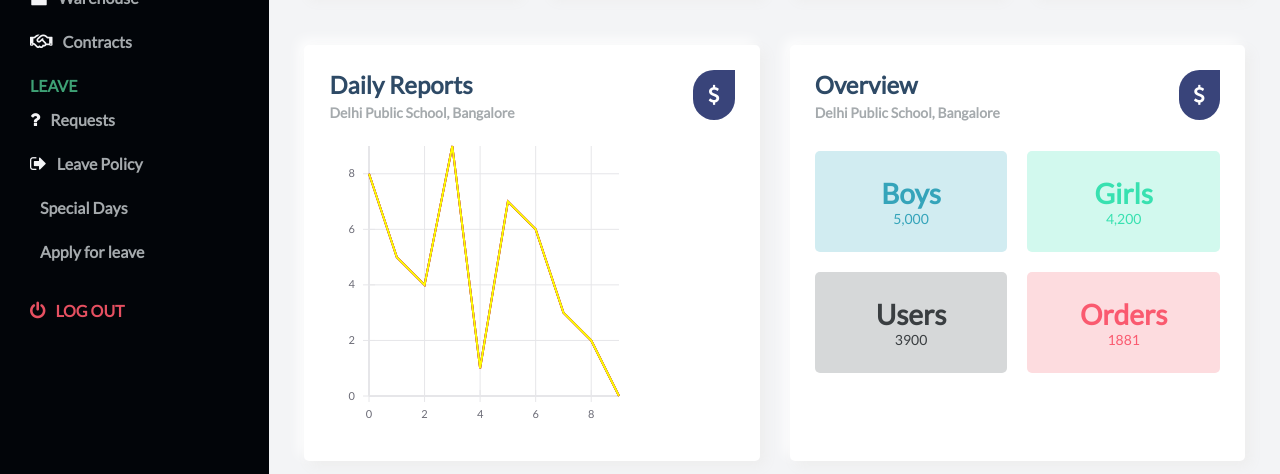
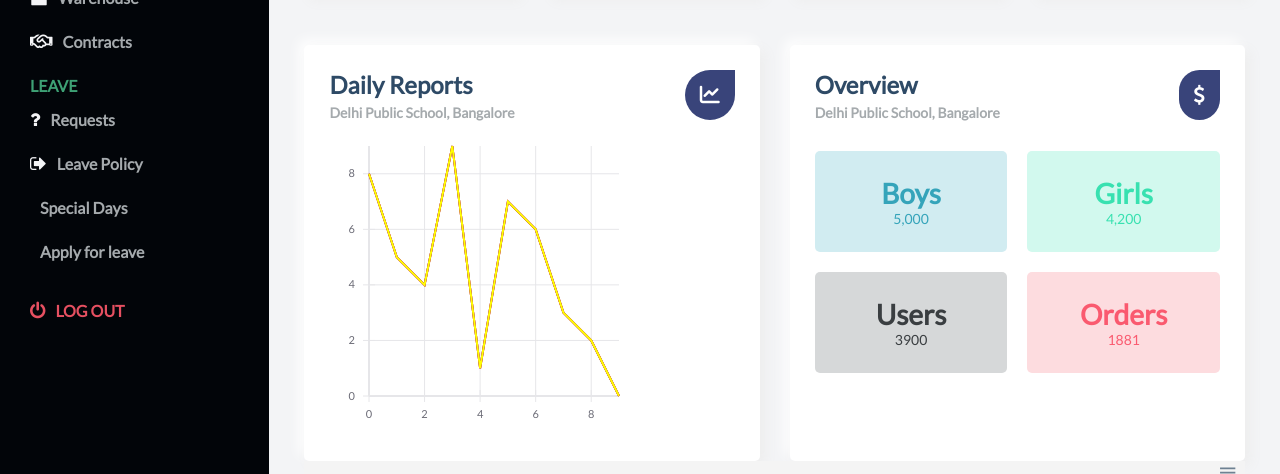
Before and after one commit to omgitsfaraaz/Healthnest, a React (Create React App) app: page / in a window 1280 px wide. Shown: the part 326-800 px from the top of the page. Built offline with nearby package versions, Linux system fonts and the light colour scheme; some icons are missing.

Commit message:
added bar graph

```diff
--- a/package.json
+++ b/package.json
@@ -6,7 +6,9 @@
     "@testing-library/jest-dom": "^5.11.8",
     "@testing-library/react": "^11.2.3",
     "@testing-library/user-event": "^12.6.0",
+    "apexcharts": "^3.23.1",
     "react": "^17.0.1",
+    "react-apexcharts": "^1.3.7",
     "react-dom": "^17.0.1",
     "react-scripts": "4.0.1",
     "react-vis": "^1.11.7",
--- a/src/App.css
+++ b/src/App.css
@@ -28,6 +28,13 @@
   color: #61dafb;
 }
 
+.graph-container {
+  margin: 70px auto;
+  overflow: hidden;
+  width: 80%;
+  text-align: center;
+}
+
 @keyframes App-logo-spin {
   from {
     transform: rotate(0deg);
--- a/src/App.js
+++ b/src/App.js
@@ -2,6 +2,7 @@ import { useState } from 'react';
 import Main from './components/main/Main';
 import Navbar from './components/navbar/Navbar';
 import Sidebar from './components/sidebar/Sidebar';
+import './App.css';
 
 const App = () => {
 
--- /dev/null
+++ b/src/components/PopChart.js
@@ -0,0 +1,79 @@
+import React, { Component } from 'react';
+import Chart from 'react-apexcharts';
+
+class PopChart extends Component {
+    constructor(props) {
+        super(props);
+        this.state = {
+            options: {
+                chart: {
+                    background: "#f4f4f4",
+                    foreColor: "#333",
+                },
+                xaxis: {
+                    categories: [
+                        "Mumbai",
+                        "Delhi",
+                        "Bangalore",
+                        "Kolkata",
+                        "Chennai",
+                        "Ahmedabad",
+                    ]
+                },
+                plotOptions: {
+                    bar: {
+                      horizontal: false,
+                    },
+                },
+                fill: {
+                    colors: ["#f44336"],
+                },
+                dataLabels: {
+                    enabled: false,
+                },
+                title: {
+                    text: "Students by population",
+                    align: "center",
+                    margin: 20,
+                    offsetY: 20,
+                },
+            },
+            series: [{
+                name: "Population",
+                data: [12691836, 10927986, 5104047, 4631392, 4328063, 3719710],
+            }]
+        }
+    }
+    onClick = () => {
+        this.setState({
+            options: {
+                ...this.state.options,
+                plotOptions: {
+                    ...this.state.options.plotOptions,
+                    bar: {
+                        ...this.state.options.plotOptions.bar,
+                        horizontal: !this.state.options.plotOptions.bar.horizontal
+                    }
+                }
+            }
+        })
+    }
+
+
+    render() {
+        return (
+            <React.Fragment>
+                <Chart
+                    options={this.state.options}
+                    series={this.state.series}
+                    type="bar"
+                    height="450"
+                    width="100%"
+                />
+                <button onClick={this.onClick}>Change</button>
+            </React.Fragment>
+        );
+    }
+}
+
+export default PopChart;
--- a/src/components/main/Main.js
+++ b/src/components/main/Main.js
@@ -1,6 +1,7 @@
 import './Main.css';
 import hello from '../../assets/hello.svg';
 import Chart from '../charts/Chart'
+import PopChart from '../PopChart';
 
 const Main = () => {
     return(
@@ -57,7 +58,7 @@ const Main = () => {
                                 <h1>Daily Reports</h1>
                                 <p>Delhi Public School, Bangalore</p>
                             </div>
-                            <i className="fa fa-usd"></i>
+                            <i className="fas fa-chart-line"></i>
                         </div>
                         <Chart />
                     </div>
@@ -94,6 +95,10 @@ const Main = () => {
                         </div>
                     </div>
                 </div>
+
+                <div>
+                    <PopChart />
+                </div>
             </div>
         </main>
     )
```
Also changed, not shown: 2 other files (tests, documents, lock files or other folders).
